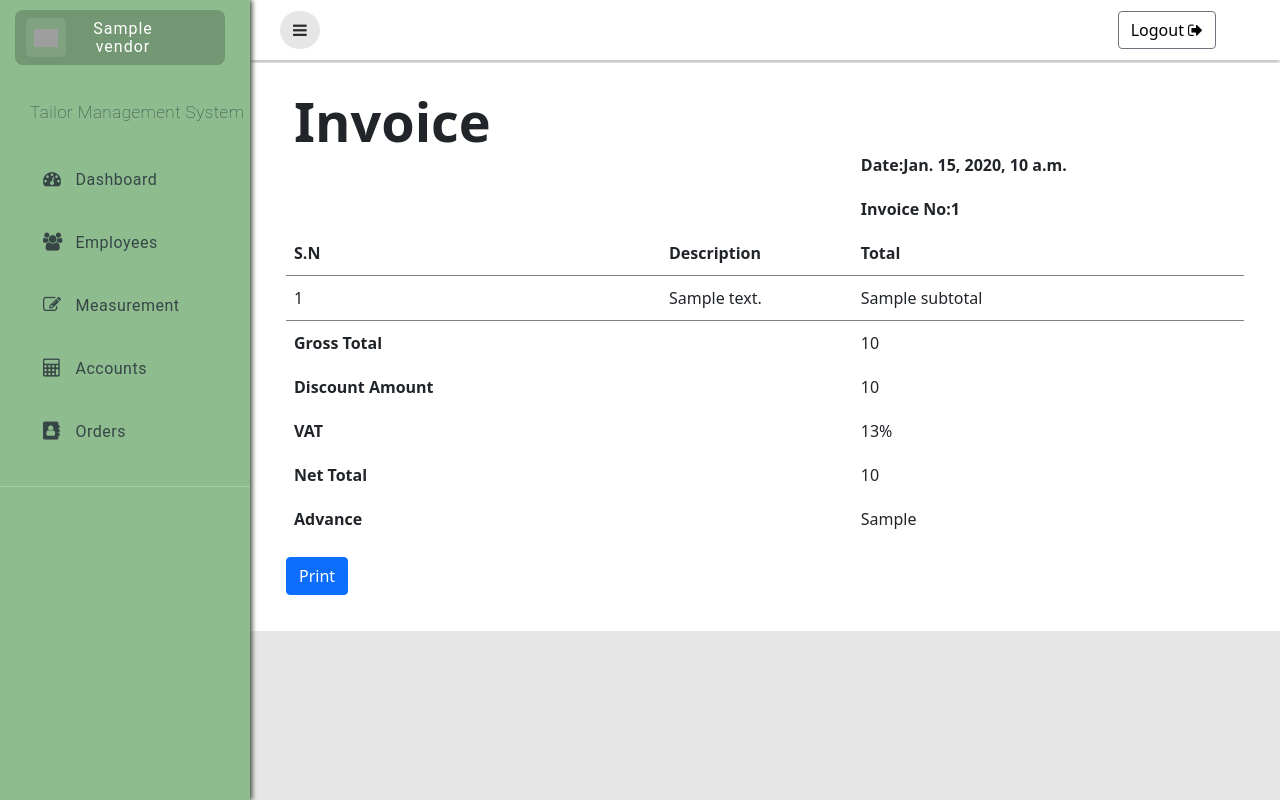
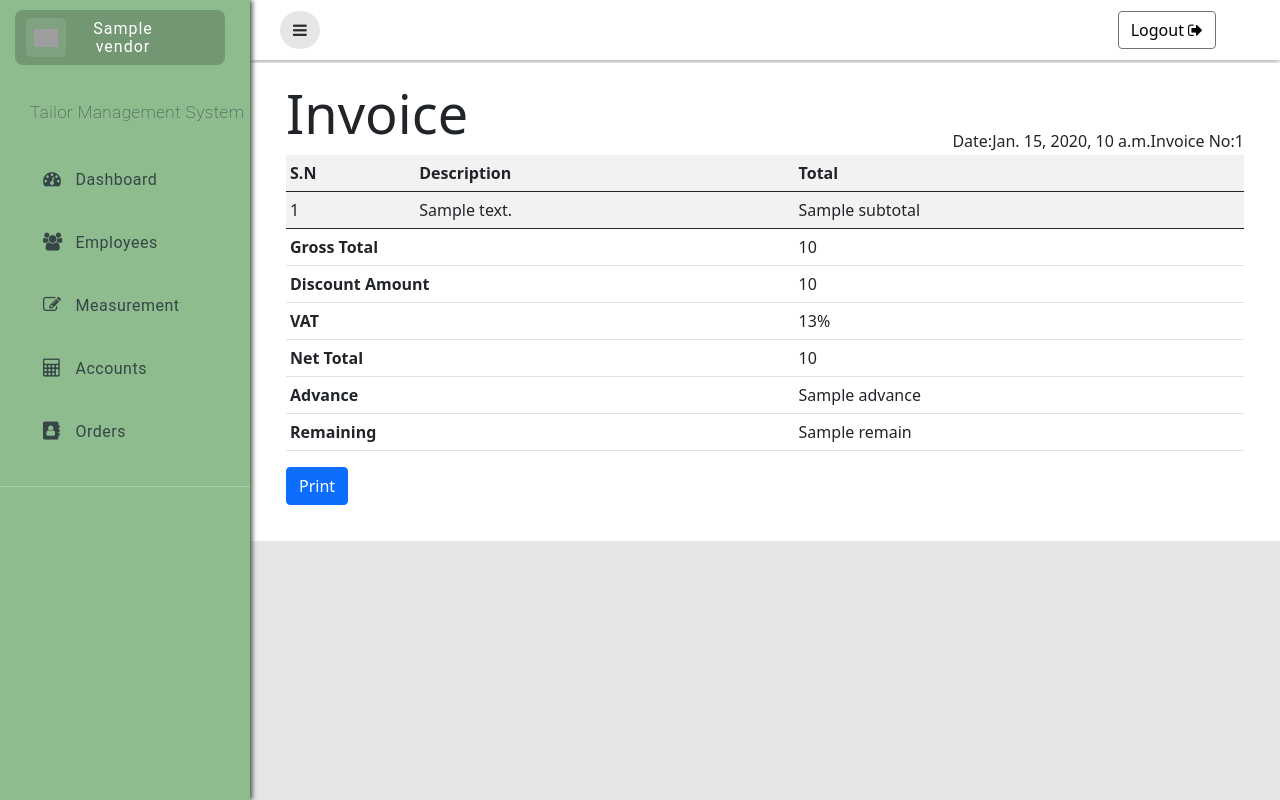
Before and after one commit to ReDiot69/tms, a Django app: template templates/billing.html in a window 1280 px wide. Run offline with Django 4.2, Linux system fonts and the light colour scheme; the template is opened without the code that fills it: most values are stand-ins (such as "Sample title", 1, 10 or a date in 2020); some libraries are stand-ins or nearby versions; grey boxes are pictures that could not be loaded.

Commit message:
billing js

```diff
--- a/templates/billing.html
+++ b/templates/billing.html
@@ -21,21 +21,15 @@
         <div class="p-3">
             <form action="billing" method="POST">
                 {% csrf_token %}
-                <table class="table table-borderless">
+                <div class="d-flex justify-content-middle border-bottom-0" style="font-size: 54px; ">Invoice</div>
+                <table class="table table-striped table-sm">
+                    <div class="d-flex justify-content-end">
+                        <label for="Date" class="">Date:&nbsp;</label><label for="dateData">{{order.orderdate}}</label>
+                        <input type="hidden" name="date" value="{{order.orderdate}}"/>
+                        <input type="hidden" name="order" value="{{order.id}}"/>
+                    </div>
                     <thead>
-                        <tr>
-                            <th scope="col" class="d-flex justify-content-middle border-bottom-0" style="font-size: 54px; " colspan="3">Invoice</th>
-                        </tr>
-                        <tr>
-                            <th colspan="2"></th>
-                            <th colspan="2">
-                                <label for="Date">Date:</label><label for="dateData">{{order.orderdate}}</label>
-                                <input type="hidden" name="date" value="{{order.orderdate}}"/>
-                                <input type="hidden" name="order" value="{{order.id}}"/>
-                            </th>
-                        </tr>
-
-                    <tr class="tborderBottom">
+                    <tr class="table-dark tborderBottom">
                         <th scope="col">S.N</th>
                         <th scope="col">Description</th>
                         <th scope="col">Total</th>
@@ -56,28 +50,35 @@
                     </tbody>
                     <tfoot>
                         <tr class="tborderTop">
-                            <th scope="row" colspan="2">Gross Total</th>
-                            <td><input type="text" name="grosstotal" value="0" readonly  class="borderNone gross" id="total" min="0"></td>
+                            <th scop>Gross Total</th>
+                            <td></td>
+                            <td><input type="text" name="grosstotal" value="0" readonly  class="borderNone gross" id="total" min="0" disabled></td>
                         </tr>
                         <tr>
-                            <th scope="row" colspan="2">Discount Amount</th>
+                            <th scope="row">Discount Amount</th>
+                            <td></td>
                             <td><input type="number" name="discount" class="borderNone" id="discount" min="0" value="0" onkeyup="calculateTotal();"></td>
                         </tr>
                         <tr>
-                            <th scope="row" colspan="2">VAT</th>
-                            <td><label for="VAT">13%</label></td>
+                            <th scope="row">VAT</th>
+                            <td></td>
+                            <td><input type="text" placeholder="13%" disabled></td>
+                            <!-- <td><label for="VAT">13%</label></td> -->
                         </tr>
                         <tr>
-                            <th scope="row" colspan="2">Net Total</th>
-                            <td><input type="text" name="nettotal" value="0" class="borderNone " id="netTotal"  min="0"></td>
+                            <th scope="row">Net Total</th>
+                            <td></td>
+                            <td><input type="text" name="nettotal" value="0" class="borderNone " id="netTotal"  min="0" disabled></td>
                         </tr>
                         <tr>
-                            <th scope="row" colspan="2">Advance</th>
+                            <th scope="row">Advance</th>
+                            <td></td>
                             <td><input type="number" name="advance" id="advance" class="borderNone" min="0" value="0" onkeyup="calculateTotal();"></td>
                         </tr>
                         <tr>
-                            <th scope="row" colspan="2">Remaining</th>
-                            <td><input type="text" name="nettotal" value="0" class="borderNone " id="Remaining"  min="0"></td>
+                            <th scope="row">Remaining</th>
+                            <td></td>
+                            <td><input type="text" name="remain" value="0" class="borderNone " id="remaining"  min="0" disabled></td>
                         </tr>
                     </tfoot>
                 </table>
@@ -94,24 +95,16 @@
         <div class="p-3">
             <form action="dashboard" method="POST">
                 {% csrf_token %}
-                <table class="table table-borderless">
-                    <thead>
-                        <tr>
-                            <th scope="col" class="d-flex justify-content-middle border-bottom-0" style="font-size: 54px; " colspan="3">Invoice</th>
-                        </tr>
-                        <tr>
-                            <th colspan="2"></th>
-                            <th colspan="2">
-                                <label for="Date">Date: </label><label for="dateData">{{invoice.date}}</label>
-                            </th>
-                        </tr>
-                        <tr>
-                            <th colspan="2"></th>
-                            <th colspan="2">
-                                <label for="Invoice_No" >Invoice No: </label><label for="Invoice_NoData">{{invoice.id}}</label>
-                            </th>
-                        </tr>
-
+                <div class="d-flex justify-content-middle border-bottom-0" style="font-size: 54px; ">Invoice</div>
+                <table class="table table-striped table-sm">
+                    <div class="d-flex justify-content-end">
+                        <div>
+                            <label for="Date">Date: </label><label for="dateData">{{invoice.date}}</label>
+                        </div>
+                        <div>
+                            <label for="Invoice_No" >Invoice No: </label><label for="Invoice_NoData">{{invoice.id}}</label>
+                        </div>
+                    </div>
                     <tr class="tborderBottom">
                         <th scope="col">S.N</th>
                         <th scope="col">Description</th>
@@ -146,7 +139,11 @@
                         </tr>
                         <tr>
                             <th scope="row" colspan="2">Advance</th>
-                            <td><label class="borderNone">{{invoice.}}</label></td>
+                            <td><label class="borderNone">{{invoiceDetail.advance}}</label></td>
+                        </tr>
+                        <tr>
+                            <th scope="row" colspan="2">Remaining</th>
+                            <td><label class="borderNone">{{invoiceDetail.remain}}</label></td>
                         </tr>
                     </tfoot>
                 </table>
@@ -165,14 +162,14 @@
         for(var a=0;a<price.length;a++)
         {
         sum = sum +parseInt(price[a].value);
-        // console.log(sum);
         }
         document.getElementById('total').value =sum;
         var dis = document.getElementById('discount').value;
         var vat= 0.13;
-        var temp = (sum-dis)*vat+(sum-dis);
+        var Net_total = (sum-dis)*vat+(sum-dis);
+        document.getElementById('netTotal').value = Net_total;
         var adv = document.getElementById('advance').value;
-        document.getElementById('netTotal').value =Math.ceil(temp-adv);
+        document.getElementById('remaining').value =Math.ceil(Net_total-adv);
 
     }
 </script>
```
